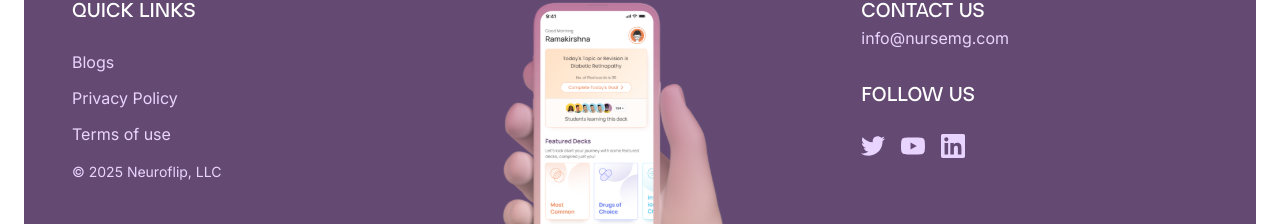
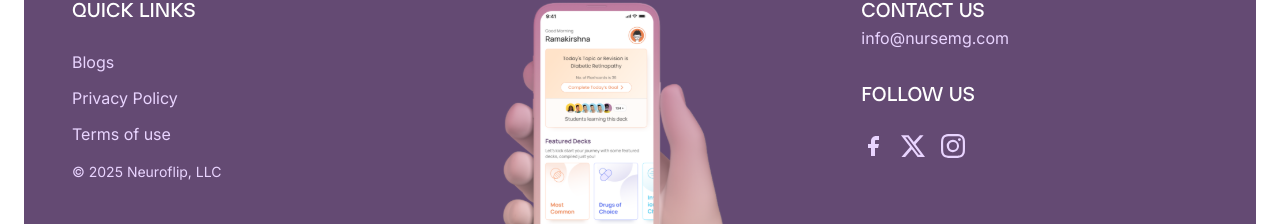
Before and after one commit to Pragyan-Shakya/nursemg_landing, a Next.js app: page /blogs in a window 1280 px wide. Shown: the part 929-1153 px from the top of the page. Built offline with nearby package versions, Linux system fonts and the light colour scheme; no server answers.

Commit message:
Refactor Footer, Header, and Institutional components to replace buttons with links for external navigation

```diff
--- a/src/components/Footer.tsx
+++ b/src/components/Footer.tsx
@@ -208,36 +208,24 @@
 									FOLLOW US
 								</h3>
 								<div className='flex gap-4'>
-									<a
-										href='#'
+									<Link href="https://www.facebook.com/nclex100" target="_blank" rel="noopener noreferrer" className='text-purple-200 hover:text-white transition-colors'>
+									<svg xmlns="http://www.w3.org/2000/svg" width="24" height="24" viewBox="0 0 24 24" fill="currentColor"><path d="M18 2H15C13.6739 2 12.4021 2.52678 11.4645 3.46447C10.5268 4.40215 10 5.67392 10 7V10H7V14H10V22H14V14H17L18 10H14V7C14 6.73478 14.1054 6.48043 14.2929 6.29289C14.4804 6.10536 14.7348 6 15 6H18V2Z"></path></svg>
+									</Link>
+									<Link
+										href='https://x.com/i/flow/login?redirect_after_login=%2Fnclex100' target='_blank'
 										className='text-purple-200 hover:text-white transition-colors'>
-										<svg
-											className='w-6 h-6'
-											fill='currentColor'
-											viewBox='0 0 24 24'>
-											<path d='M24 4.557c-.883.392-1.832.656-2.828.775 1.017-.609 1.798-1.574 2.165-2.724-.951.564-2.005.974-3.127 1.195-.897-.957-2.178-1.555-3.594-1.555-3.179 0-5.515 2.966-4.797 6.045-4.091-.205-7.719-2.165-10.148-5.144-1.29 2.213-.669 5.108 1.523 6.574-.806-.026-1.566-.247-2.229-.616-.054 2.281 1.581 4.415 3.949 4.89-.693.188-1.452.232-2.224.084.626 1.956 2.444 3.379 4.6 3.419-2.07 1.623-4.678 2.348-7.29 2.04 2.179 1.397 4.768 2.212 7.548 2.212 9.142 0 14.307-7.721 13.995-14.646.962-.695 1.797-1.562 2.457-2.549z' />
-										</svg>
-									</a>
-									<a
-										href='#'
+										<svg xmlns="http://www.w3.org/2000/svg" width="24" height="24" fill="currentColor" class="bi bi-twitter-x" viewBox="0 0 16 16">
+  <path d="M12.6.75h2.454l-5.36 6.142L16 15.25h-4.937l-3.867-5.07-4.425 5.07H.316l5.733-6.57L0 .75h5.063l3.495 4.633L12.601.75Zm-.86 13.028h1.36L4.323 2.145H2.865z"/>
+</svg>
+									</Link>
+									<Link
+										href='https://www.instagram.com/nclex100/' target='_blank'
 										className='text-purple-200 hover:text-white transition-colors'>
-										<svg
-											className='w-6 h-6'
-											fill='currentColor'
-											viewBox='0 0 24 24'>
-											<path d='M23.498 6.186a3.016 3.016 0 0 0-2.122-2.136C19.505 3.545 12 3.545 12 3.545s-7.505 0-9.377.505A3.017 3.017 0 0 0 .502 6.186C0 8.07 0 12 0 12s0 3.93.502 5.814a3.016 3.016 0 0 0 2.122 2.136c1.871.505 9.376.505 9.376.505s7.505 0 9.377-.505a3.015 3.015 0 0 0 2.122-2.136C24 15.93 24 12 24 12s0-3.93-.502-5.814zM9.545 15.568V8.432L15.818 12l-6.273 3.568z' />
-										</svg>
-									</a>
-									<a
-										href='#'
-										className='text-purple-200 hover:text-white transition-colors'>
-										<svg
-											className='w-6 h-6'
-											fill='currentColor'
-											viewBox='0 0 24 24'>
-											<path d='M20.447 20.452h-3.554v-5.569c0-1.328-.027-3.037-1.852-3.037-1.853 0-2.136 1.445-2.136 2.939v5.667H9.351V9h3.414v1.561h.046c.477-.9 1.637-1.85 3.37-1.85 3.601 0 4.267 2.37 4.267 5.455v6.286zM5.337 7.433c-1.144 0-2.063-.926-2.063-2.065 0-1.138.92-2.063 2.063-2.063 1.14 0 2.064.925 2.064 2.063 0 1.139-.925 2.065-2.064 2.065zm1.782 13.019H3.555V9h3.564v11.452zM22.225 0H1.771C.792 0 0 .774 0 1.729v20.542C0 23.227.792 24 1.771 24h20.451C23.2 24 24 23.227 24 22.271V1.729C24 .774 23.2 0 22.222 0h.003z' />
-										</svg>
-									</a>
+										<svg xmlns="http://www.w3.org/2000/svg" width="24" height="24" fill="currentColor" class="bi bi-instagram" viewBox="0 0 16 16">
+  <path d="M8 0C5.829 0 5.556.01 4.703.048 3.85.088 3.269.222 2.76.42a3.9 3.9 0 0 0-1.417.923A3.9 3.9 0 0 0 .42 2.76C.222 3.268.087 3.85.048 4.7.01 5.555 0 5.827 0 8.001c0 2.172.01 2.444.048 3.297.04.852.174 1.433.372 1.942.205.526.478.972.923 1.417.444.445.89.719 1.416.923.51.198 1.09.333 1.942.372C5.555 15.99 5.827 16 8 16s2.444-.01 3.298-.048c.851-.04 1.434-.174 1.943-.372a3.9 3.9 0 0 0 1.416-.923c.445-.445.718-.891.923-1.417.197-.509.332-1.09.372-1.942C15.99 10.445 16 10.173 16 8s-.01-2.445-.048-3.299c-.04-.851-.175-1.433-.372-1.941a3.9 3.9 0 0 0-.923-1.417A3.9 3.9 0 0 0 13.24.42c-.51-.198-1.092-.333-1.943-.372C10.443.01 10.172 0 7.998 0zm-.717 1.442h.718c2.136 0 2.389.007 3.232.046.78.035 1.204.166 1.486.275.373.145.64.319.92.599s.453.546.598.92c.11.281.24.705.275 1.485.039.843.047 1.096.047 3.231s-.008 2.389-.047 3.232c-.035.78-.166 1.203-.275 1.485a2.5 2.5 0 0 1-.599.919c-.28.28-.546.453-.92.598-.28.11-.704.24-1.485.276-.843.038-1.096.047-3.232.047s-2.39-.009-3.233-.047c-.78-.036-1.203-.166-1.485-.276a2.5 2.5 0 0 1-.92-.598 2.5 2.5 0 0 1-.6-.92c-.109-.281-.24-.705-.275-1.485-.038-.843-.046-1.096-.046-3.233s.008-2.388.046-3.231c.036-.78.166-1.204.276-1.486.145-.373.319-.64.599-.92s.546-.453.92-.598c.282-.11.705-.24 1.485-.276.738-.034 1.024-.044 2.515-.045zm4.988 1.328a.96.96 0 1 0 0 1.92.96.96 0 0 0 0-1.92m-4.27 1.122a4.109 4.109 0 1 0 0 8.217 4.109 4.109 0 0 0 0-8.217m0 1.441a2.667 2.667 0 1 1 0 5.334 2.667 2.667 0 0 1 0-5.334"/>
+</svg>
+									</Link>
+
 								</div>
 							</div>
 						</div>
--- a/src/components/Header.tsx
+++ b/src/components/Header.tsx
@@ -39,7 +39,7 @@
 								className='text-white hover:text-orange-300 transition-colors font-medium text-sm sm:text-[15px]'>
 								FAQs
 							</Link>
-							<button className='flex items-center gap-2 bg-transparent text-white px-4 sm:px-6 py-2 sm:py-3 rounded-full border border-white font-medium hover:bg-white hover:text-gray-900 transition-colors text-sm sm:text-[15px]'>
+							<Link href="https://onelink.to/mj2p8q" target="_blank" rel="noopener noreferrer" className='flex items-center gap-2 bg-transparent text-white px-4 sm:px-6 py-2 sm:py-3 rounded-full border border-white font-medium hover:bg-white hover:text-gray-900 transition-colors text-sm sm:text-[15px]'>
 								Get started
 								<svg
 									className='w-4 h-4'
@@ -53,7 +53,7 @@
 										d='M9 5l7 7-7 7'
 									/>
 								</svg>
-							</button>
+							</Link>
 						</nav>
 
 						{/* Mobile Menu Button */}
@@ -152,7 +152,7 @@
 								onClick={toggleSidebar}>
 								FAQs
 							</a>
-							<button
+							<Link href="https://onelink.to/mj2p8q" target="_blank" rel="noopener noreferrer"
 								className='w-full flex items-center justify-center gap-2 bg-transparent text-white px-6 py-3 rounded-full border border-white font-medium hover:bg-white hover:text-purple-primary hover:scale-105 transition-all duration-200 text-lg mt-8'
 								onClick={toggleSidebar}>
 								Get started
@@ -168,7 +168,7 @@
 										d='M9 5l7 7-7 7'
 									/>
 								</svg>
-							</button>
+							</Link>
 						</nav>
 					</div>
 				</div>
--- a/src/components/Institutional.tsx
+++ b/src/components/Institutional.tsx
@@ -1,4 +1,5 @@
 import Image from 'next/image';
+import Link from 'next/link';
 
 export default function Institutional() {
 	return (
@@ -31,7 +32,8 @@
 						goals.
 					</p>
 
-					<button className='inline-flex items-center gap-2 border border-white/30 text-white px-8 py-3 rounded-full font-medium hover:bg-white/10 transition-colors'>
+					<Link href="https://onelink.to/mj2p8q" target="_blank" rel="noopener noreferrer"
+					  className='inline-flex items-center gap-2 border border-white/30 text-white px-8 py-3 rounded-full font-medium hover:bg-white/10 transition-colors'>
 						Learn more
 						<svg
 							className='w-4 h-4'
@@ -45,7 +47,7 @@
 								d='M9 5l7 7-7 7'
 							/>
 						</svg>
-					</button>
+					</Link>
 				</div>
 			</div>
 		</section>
```
